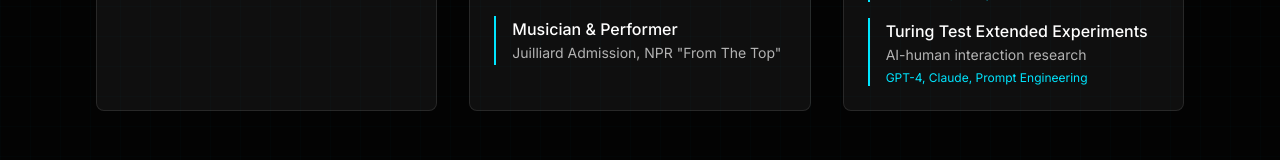
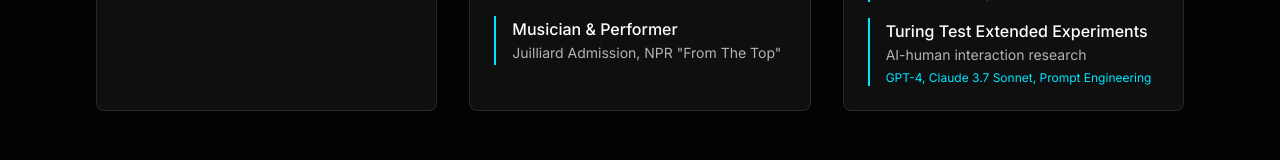
Before and after one commit to jacob7choi-xyz/personal-website, a Next.js app: page / in a window 1280 px wide. Shown: the part 1224-1384 px from the top of the page. Built offline with nearby package versions, Linux system fonts and the light colour scheme.

Commit message:
Added more detail for Turing Test

```diff
--- a/src/constants/experience.ts
+++ b/src/constants/experience.ts
@@ -77,6 +77,6 @@ export const projects = [
     id: 4,
     title: "Turing Test Extended Experiments",
     description: "AI-human interaction research",
-    tech: "GPT-4, Claude, Prompt Engineering",
+    tech: "GPT-4, Claude 3.7 Sonnet, Prompt Engineering",
   },
 ];
```
